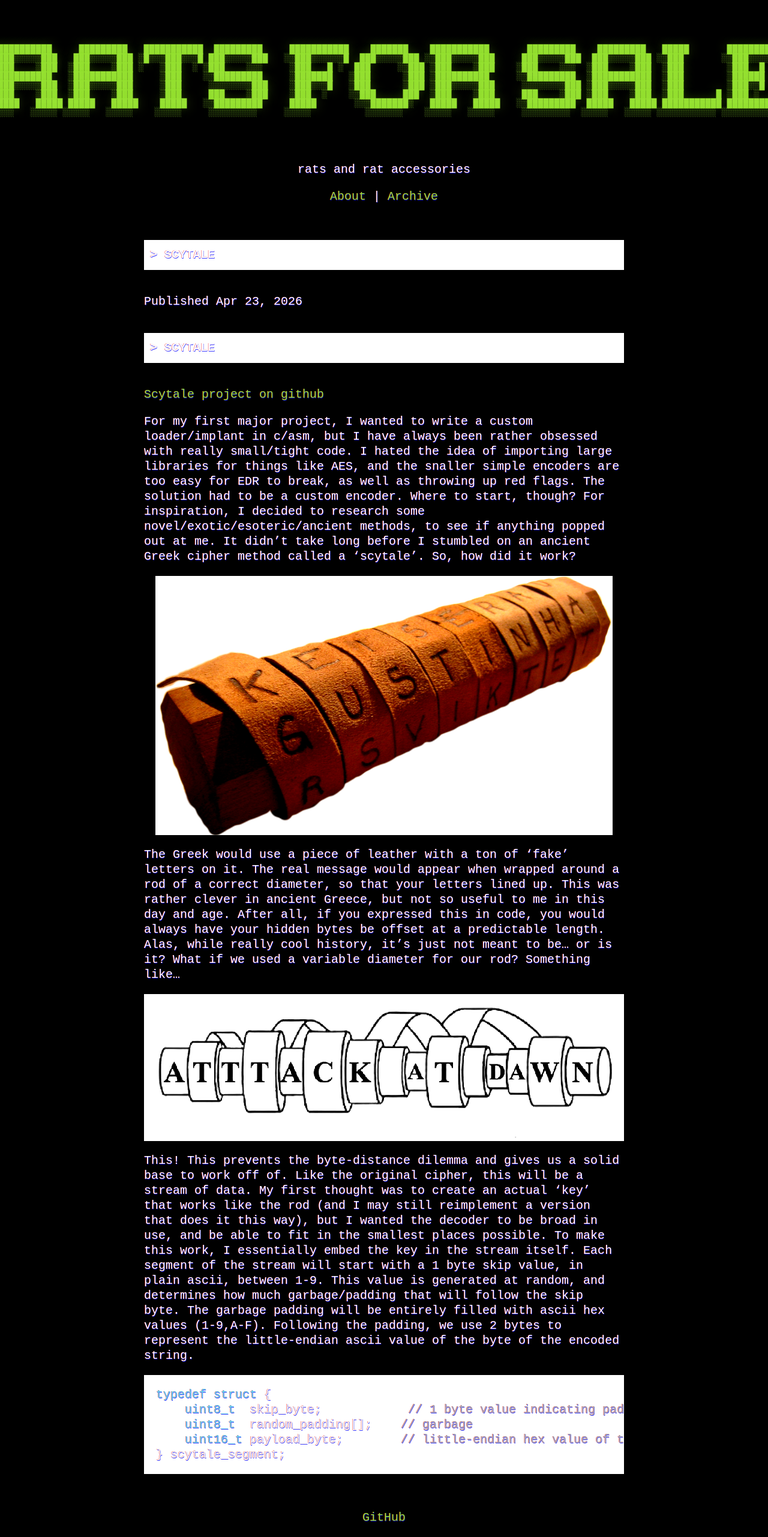
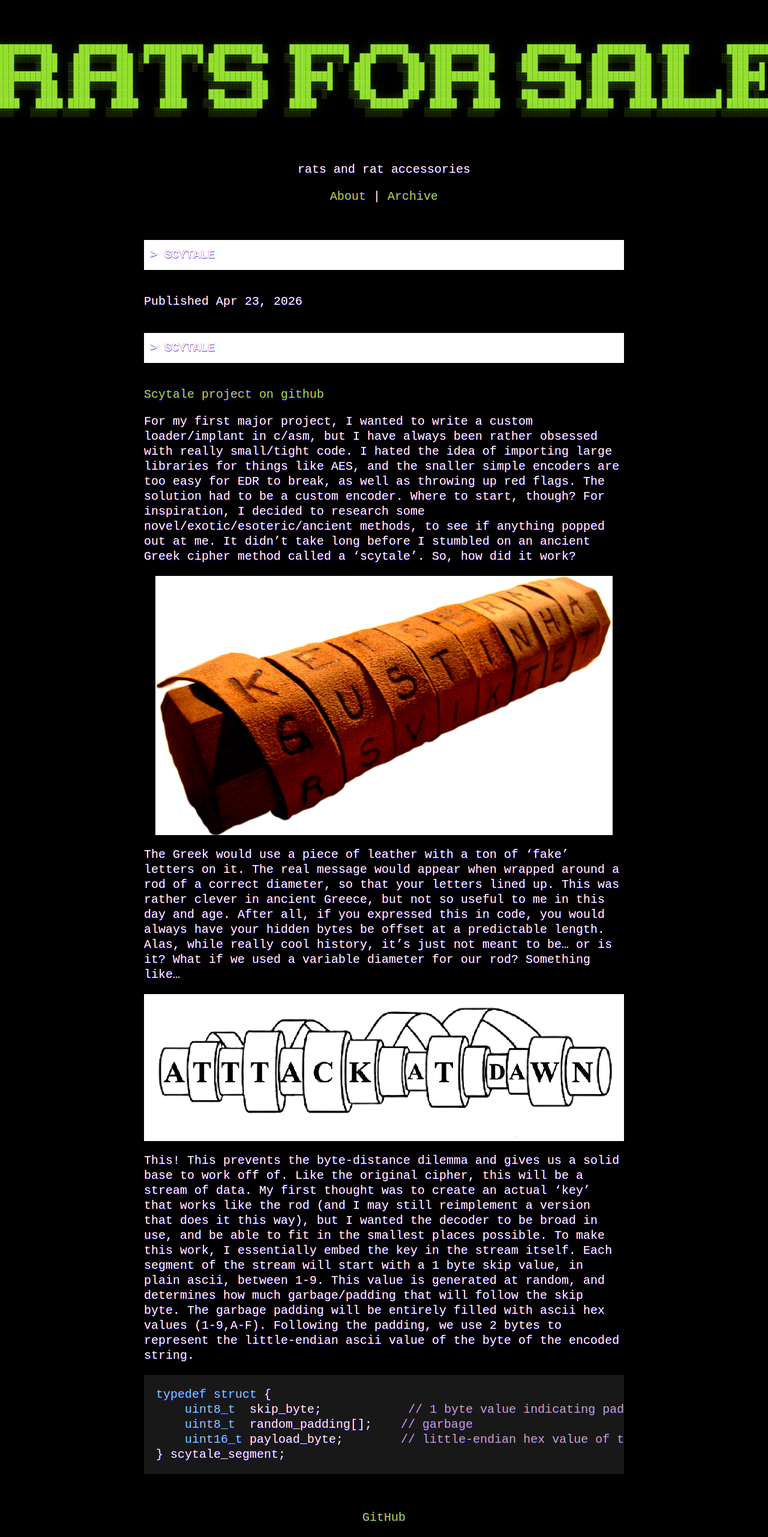
Before and after one commit to absolute-rat/absolute-rat.github.io, a Jekyll site: the page built from _posts/2026-4-23-scytale.md, in a window 1280 px wide. Shown: the whole page at 60% size. Built offline with Jekyll 4.4.1, drawn with Linux system fonts in a browser that asks for light colours.

Commit message:
Update main.scss

```diff
--- a/_sass/main.scss
+++ b/_sass/main.scss
@@ -49,7 +49,7 @@ code.highlighter-rouge {
 }
 
 .highlighter-rouge {
-  background-color: var(--foreground-color);
+  background-color: #181818;
   margin: 0 0 2rem 0;
 
   pre.highlight {
```
